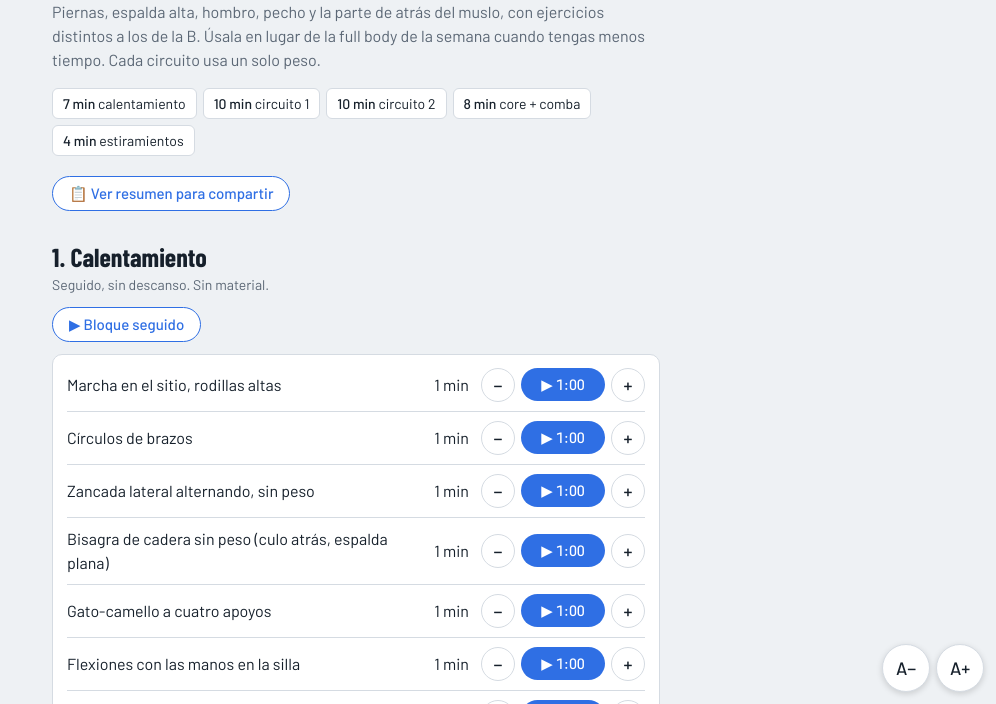
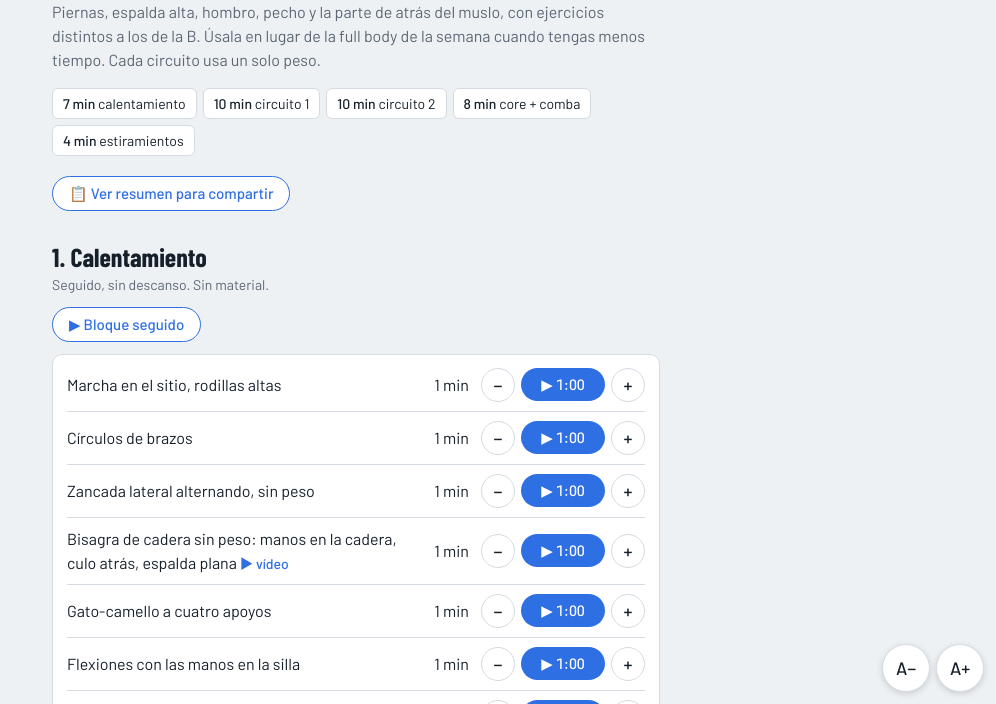
Before and after one commit to pabloati/rutinas, a plain HTML site: page rutina_D.html in a window 1280 px wide. Shown: the part 96-800 px from the top of the page, without its empty margins (284-1280 px from the left). Drawn offline with nearby package versions, Linux system fonts and the light colour scheme.

Commit message:
Full body D: vídeo en la bisagra de cadera del calentamiento
Co-Authored-By: Claude Fable 5.2 <noreply@anthropic.com>

```diff
--- a/rutina_D.html
+++ b/rutina_D.html
@@ -143,7 +143,7 @@ main{padding-bottom:110px}
 <div><span>Marcha en el sitio, rodillas altas</span><span>1 min</span><button type="button" class="tm" data-t="60"></button></div>
 <div><span>Círculos de brazos</span><span>1 min</span><button type="button" class="tm" data-t="60"></button></div>
 <div><span>Zancada lateral alternando, sin peso</span><span>1 min</span><button type="button" class="tm" data-t="60"></button></div>
-<div><span>Bisagra de cadera sin peso (culo atrás, espalda plana)</span><span>1 min</span><button type="button" class="tm" data-t="60"></button></div>
+<div><span>Bisagra de cadera sin peso: manos en la cadera, culo atrás, espalda plana <a class="vid" style="margin:0" href="https://www.youtube.com/results?search_query=hip+hinge+drill+bodyweight+tutorial" target="_blank" rel="noopener">▶ vídeo</a></span><span>1 min</span><button type="button" class="tm" data-t="60"></button></div>
 <div><span>Gato-camello a cuatro apoyos</span><span>1 min</span><button type="button" class="tm" data-t="60"></button></div>
 <div><span>Flexiones con las manos en la silla</span><span>1 min</span><button type="button" class="tm" data-t="60"></button></div>
 <div><span>Jumping jacks suaves</span><span>1 min</span><button type="button" class="tm" data-t="60"></button></div>
```
